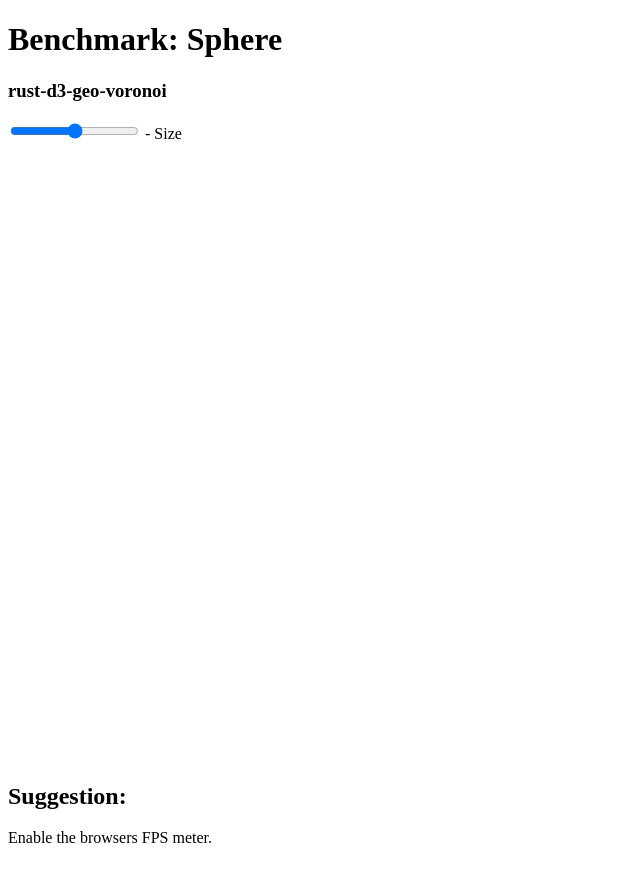
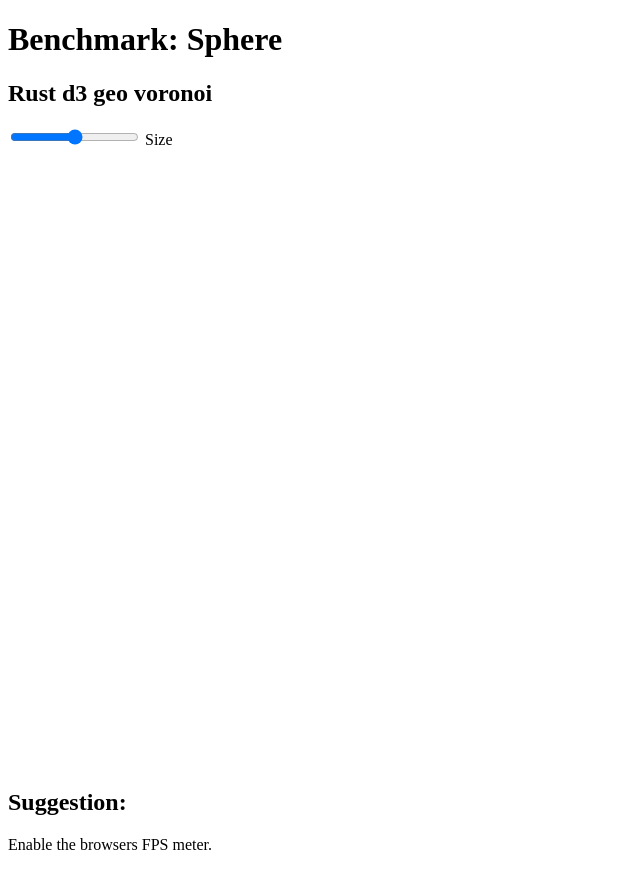
Before and after one commit to martinfrances107/rust_d3_geo_voronoi, a website built with webpack: page benchmark/static/index.html in a window 1280 px wide. Shown: the whole page, without its empty margins (0-640 px from the left). Built offline with nearby package versions, Linux system fonts and the light colour scheme.

Commit message:
Lighthouse a11y fixes.

```diff
--- a/benchmark/static/index.html
+++ b/benchmark/static/index.html
@@ -3,17 +3,18 @@
 
 <head>
   <title>BenchMark: Sphere</title>
+  <meta charset="utf-8">
+  <meta name="description" content="Benchmark for the rust d3 geo voronoi project.">
 </head>
 
 <body>
 
-  <meta charset="utf-8">
   <h1>Benchmark: Sphere</h1>
-  <h3>rust-d3-geo-voronoi</h3>
+  <h2>Rust d3 geo voronoi</h2>
   <p>
     <span id="size-output"></span>
     <input id="size" type="range" min="2" max="100" step="1">
-    <label id="size" for="size">- Size</label>
+    <label for="size">Size</label>
   </p>
   <canvas id="c" width="960" height="600"></canvas>
   <h2>Suggestion:</h2>
```
